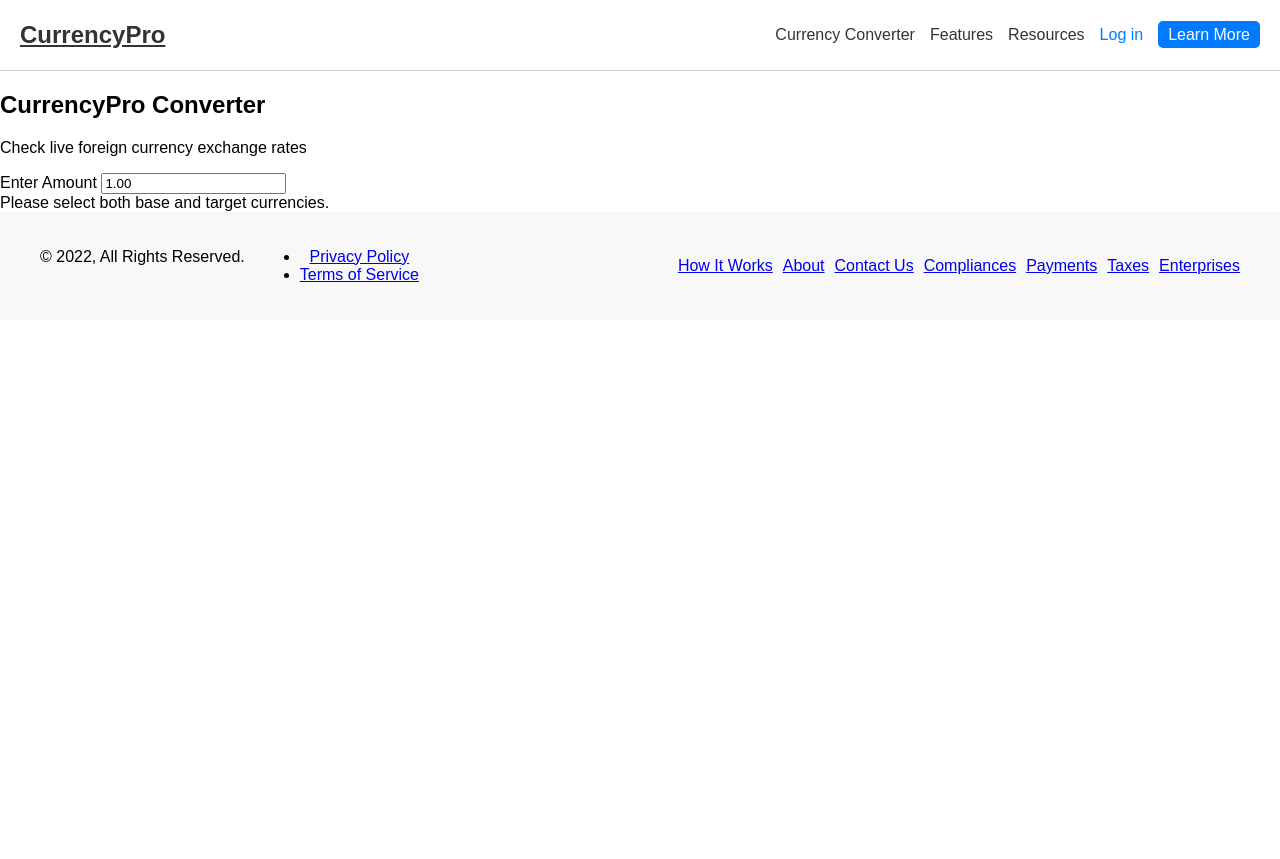
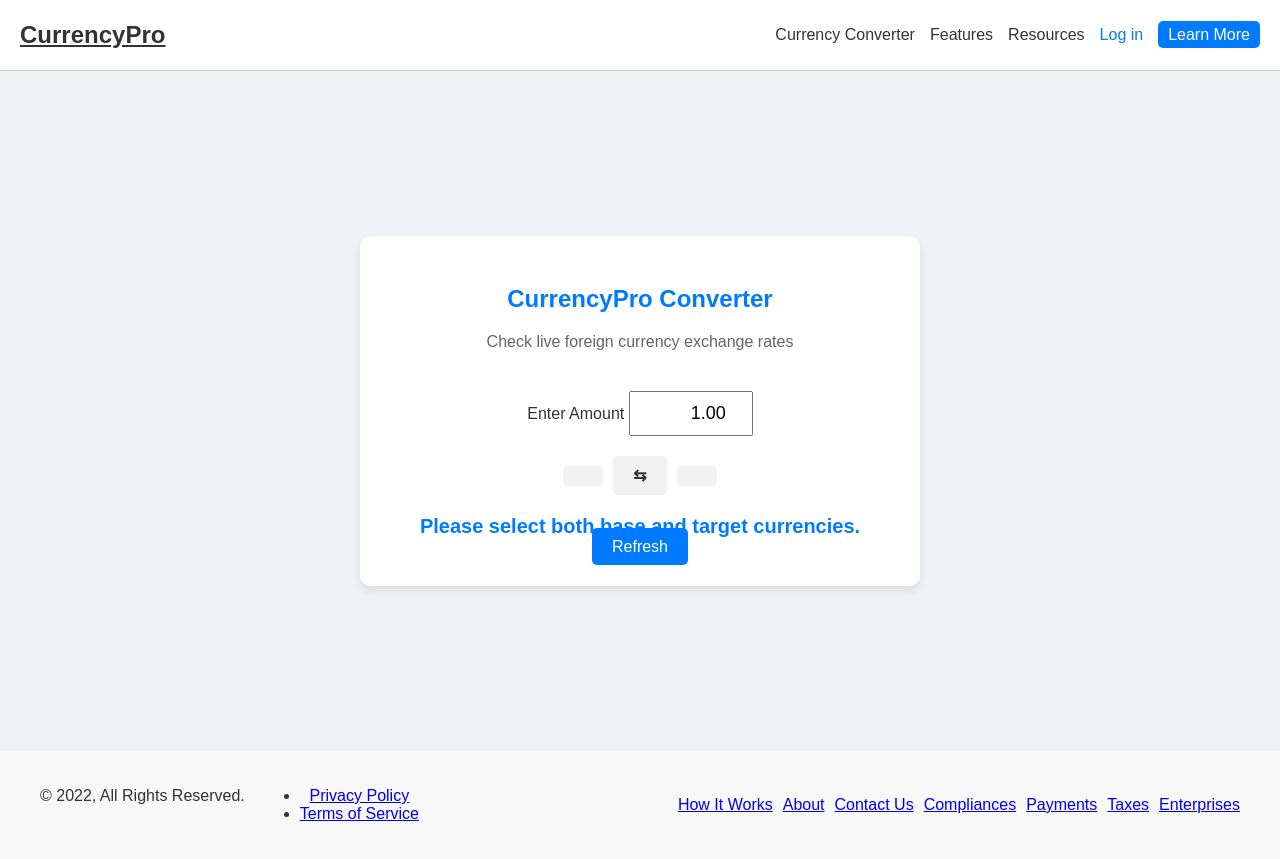
Before and after one commit to muratlevent/CurrencyPro, a website built with Vite: page results.html in a window 1280 px wide. Before the commit the page ends 800 px from the top, so only its background shows below. Built offline with nearby package versions, Linux system fonts and the light colour scheme.

Commit message:
added swap function to exchange currency pairs between them

```diff
--- a/results.html
+++ b/results.html
@@ -23,13 +23,16 @@
     <section class="converter">
         <h1>CurrencyPro Converter</h1>
         <p>Check live foreign currency exchange rates</p>
-        <form id="conversion-form">
-            <label for="amount">Enter Amount</label>
-            <input type="number" id="amount" name="amount" value="1.00" step="0.01" min="0">
-            <div id="conversion-result">
-
-            </div>
-        </form>
+        <label for="amount">Enter Amount</label>
+        <input type="number" id="amount" name="amount" value="1.00" step="0.01" min="0">
+        <div class="currency-pair">
+            <span id="base-currency"></span>
+            <span class="swap" id="swap">&#x21C6;</span>
+            <span id="target-currency"></span>
+        </div>
+        <div id="conversion-result">
+        </div>
+        <a id="refresh" href="#">Refresh</a>
     </section>
 </main>
 <footer>
--- a/results.js
+++ b/results.js
@@ -1,14 +1,21 @@
 document.addEventListener("DOMContentLoaded", function() {
     const params = new URLSearchParams(window.location.search);
-    const baseCurrency = params.get('base');
-    const targetCurrency = params.get('target');
+    let baseCurrency = params.get('base');
+    let targetCurrency = params.get('target');
     const amountInput = document.getElementById('amount');
     const conversionResult = document.getElementById('conversion-result');
+    const baseCurrencySpan = document.getElementById('base-currency');
+    const targetCurrencySpan = document.getElementById('target-currency');
+    const refreshLink = document.getElementById('refresh');
+    const swapButton = document.getElementById('swap');
 
     if (!baseCurrency || !targetCurrency) {
         conversionResult.textContent = 'Please select both base and target currencies.';
         return;
     }
+
+    baseCurrencySpan.textContent = `${baseCurrency}`;
+    targetCurrencySpan.textContent = `${targetCurrency}`;
 
     function fetchExchangeRate() {
         fetch(`https://v6.exchangerate-api.com/v6/ec08bfe392aaa50ccb5e87f9/pair/${baseCurrency}/${targetCurrency}`)
@@ -30,6 +37,17 @@
     }
 
     amountInput.addEventListener('input', fetchExchangeRate);
+    refreshLink.addEventListener('click', function(event) {
+        event.preventDefault();
+        fetchExchangeRate();
+    });
+
+    swapButton.addEventListener('click', function() {
+        [baseCurrency, targetCurrency] = [targetCurrency, baseCurrency];
+        baseCurrencySpan.textContent = `${baseCurrency}`;
+        targetCurrencySpan.textContent = `${targetCurrency}`;
+        fetchExchangeRate();
+    });
 
     fetchExchangeRate();
 });
--- a/style.css
+++ b/style.css
@@ -2,6 +2,8 @@
     font-family: Arial, sans-serif;
     margin: 0;
     padding: 0;
+    background-color: #f8f8f8;
+    color: #333;
 }
 
 header {
@@ -50,9 +52,97 @@
     border-radius: 5px;
 }
 
+main {
+    display: flex;
+    justify-content: center;
+    align-items: center;
+    min-height: 80vh;
+    background-color: #f0f2f5;
+    padding: 20px;
+}
+
 .hero {
     text-align: center;
     padding: 50px 20px;
+}
+
+.converter {
+    background-color: #fff;
+    padding: 30px;
+    border-radius: 10px;
+    box-shadow: 0 4px 8px rgba(0, 0, 0, 0.1);
+    max-width: 500px;
+    width: 100%;
+    text-align: center;
+}
+
+.converter h1 {
+    margin-bottom: 20px;
+    font-size: 24px;
+    color: #007BFF;
+}
+
+.converter p {
+    margin-bottom: 40px;
+    font-size: 16px;
+    color: #666;
+}
+
+#conversion-form {
+    display: flex;
+    flex-direction: column;
+    align-items: center;
+}
+
+#amount {
+    padding: 10px;
+    font-size: 18px;
+    width: 100px;
+    text-align: right;
+    margin-bottom: 20px;
+}
+
+.currency-pair {
+    display: flex;
+    align-items: center;
+    justify-content: center;
+    gap: 10px;
+    margin-bottom: 20px;
+}
+
+.currency-pair span {
+    padding: 10px 20px;
+    background-color: #f1f1f1;
+    border-radius: 5px;
+    font-size: 16px;
+    font-weight: bold;
+    color: #333;
+}
+
+.swap {
+    font-size: 24px;
+    cursor: pointer;
+}
+
+#conversion-result {
+    margin-top: 20px;
+    font-size: 20px;
+    font-weight: bold;
+    color: #007BFF;
+}
+
+#refresh {
+    margin-top: 20px;
+    padding: 10px 20px;
+    background-color: #007BFF;
+    color: #fff;
+    text-decoration: none;
+    border-radius: 5px;
+    cursor: pointer;
+}
+
+#refresh:hover {
+    background-color: #0056b3;
 }
 
 .currency-selection {
```
